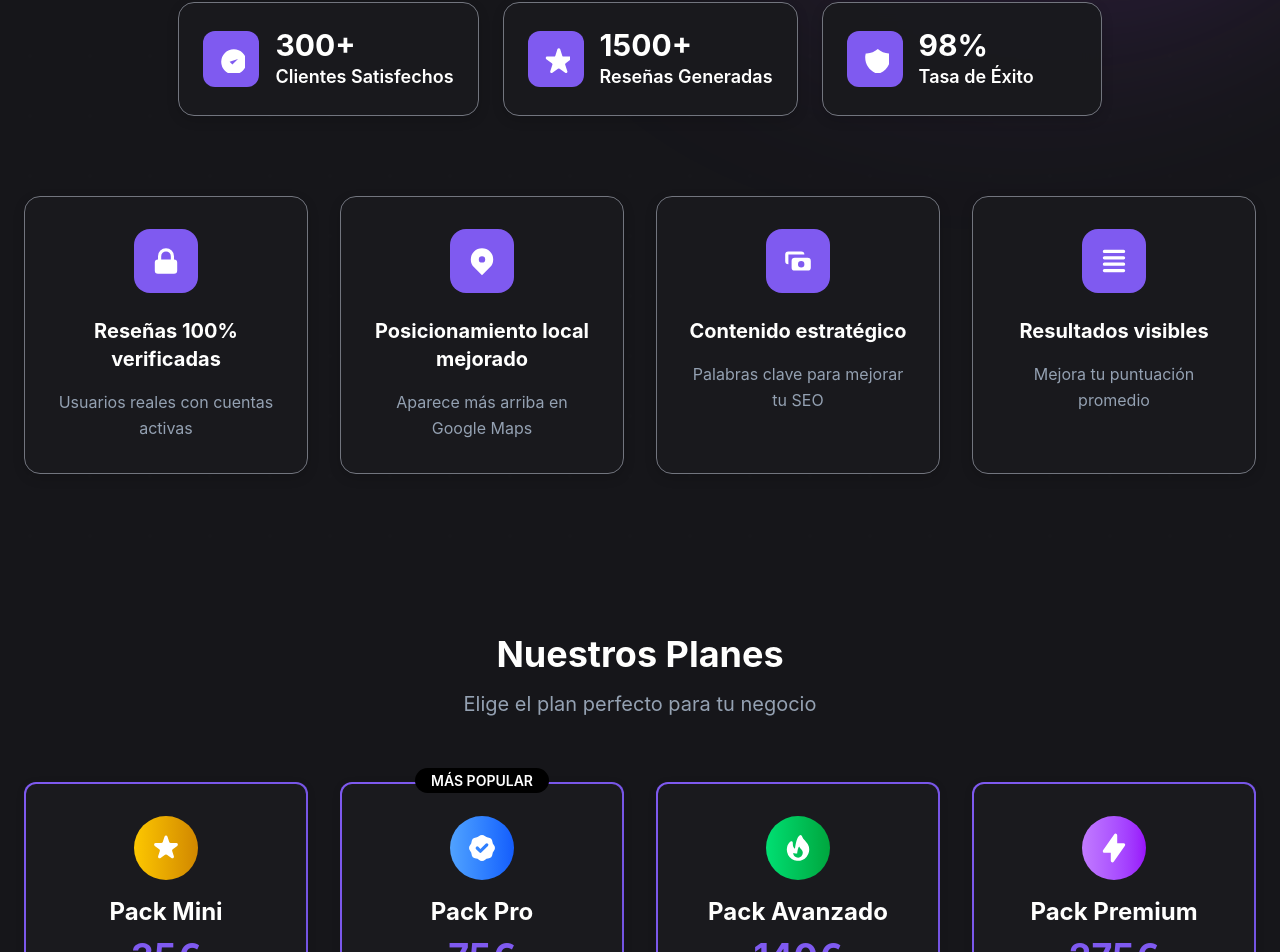
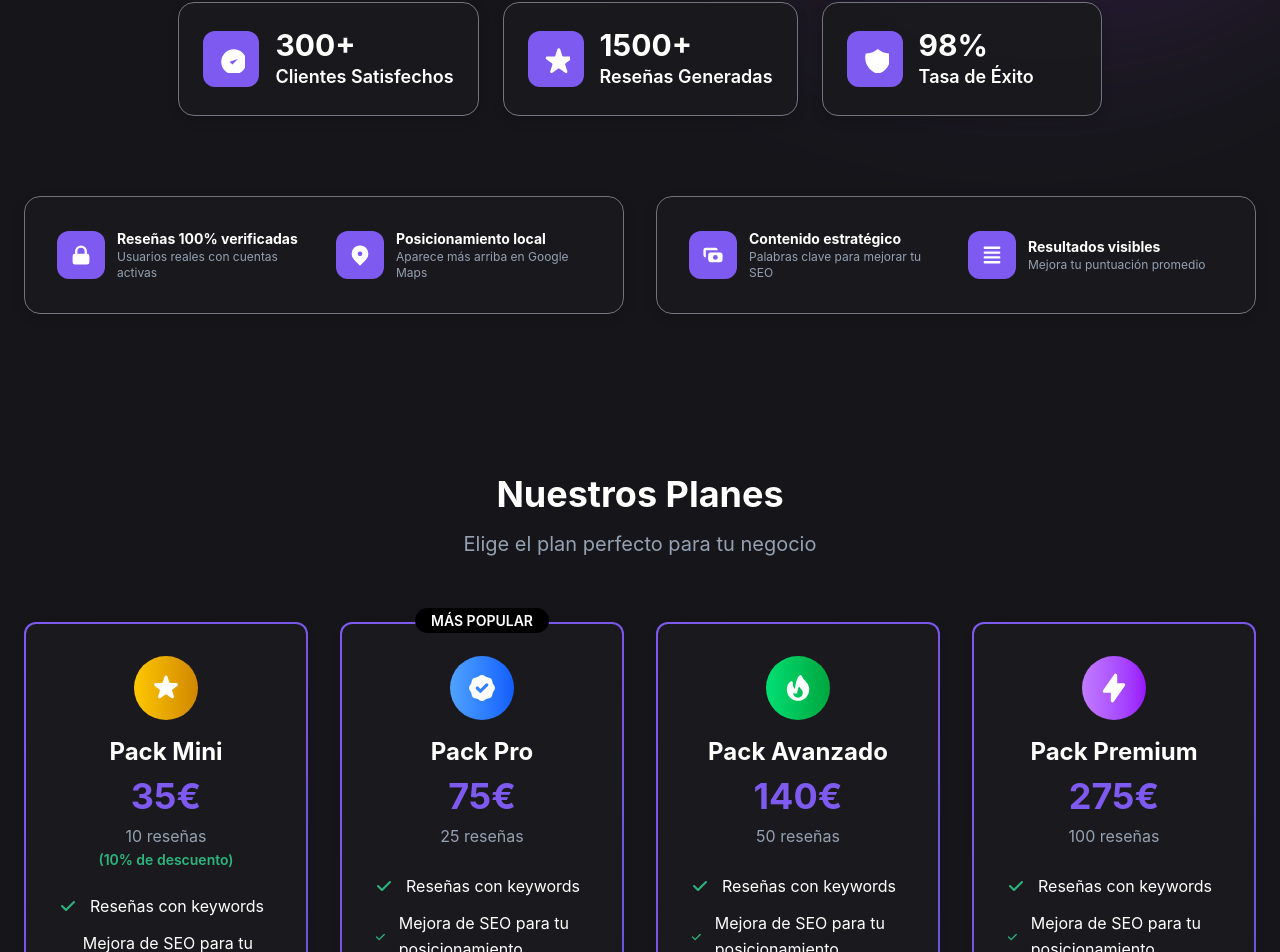
Before and after one commit to AXELRAYO990/ElRESENADOR, a React (Vite) app: page / in a window 1280 px wide. Shown: the part 2223-3175 px from the top of the page. Built offline with nearby package versions, Linux system fonts and the light colour scheme.

Commit message:
Fusionadas 4 cards de beneficios en 2 cards compactas para mejor UX móvil

```diff
--- a/src/App.tsx
+++ b/src/App.tsx
@@ -345,53 +345,61 @@ function App() {
             </div>
           </div>
 
-          <div className="grid md:grid-cols-2 lg:grid-cols-4 gap-8">
+          <div className="grid md:grid-cols-2 gap-8">
             <div className="glass-card p-8 rounded-2xl hover-elegant transform hover:-translate-y-2 transition-all duration-300">
-              <div className="w-16 h-16 highlight-bg rounded-2xl flex items-center justify-center mb-6 mx-auto">
-                <svg className="w-8 h-8 text-white" fill="currentColor" viewBox="0 0 20 20">
+              <div className="grid grid-cols-1 md:grid-cols-2 gap-6">
+                <div className="flex items-center space-x-3">
+                  <div className="w-12 h-12 highlight-bg rounded-xl flex items-center justify-center flex-shrink-0">
+                    <svg className="w-6 h-6 text-white" fill="currentColor" viewBox="0 0 20 20">
                       <path fillRule="evenodd" d="M5 9V7a5 5 0 0110 0v2a2 2 0 012 2v5a2 2 0 01-2 2H5a2 2 0 01-2-2v-5a2 2 0 012-2zm8-2v2H7V7a3 3 0 016 0z" clipRule="evenodd" />
                     </svg>
                   </div>
-              <h3 className="text-xl font-bold text-headline mb-4 text-center">Reseñas 100% verificadas</h3>
-              <p className="text-paragraph text-center leading-relaxed">
-                Usuarios reales con cuentas activas
-              </p>
+                  <div>
+                    <h4 className="text-sm font-bold text-headline">Reseñas 100% verificadas</h4>
+                    <p className="text-paragraph text-xs">Usuarios reales con cuentas activas</p>
+                  </div>
+                </div>
+
+                <div className="flex items-center space-x-3">
+                  <div className="w-12 h-12 highlight-bg rounded-xl flex items-center justify-center flex-shrink-0">
+                    <svg className="w-6 h-6 text-white" fill="currentColor" viewBox="0 0 20 20">
+                      <path fillRule="evenodd" d="M5.05 4.05a7 7 0 119.9 9.9L10 18.9l-4.95-4.95a7 7 0 010-9.9zM10 11a2 2 0 100-4 2 2 0 000 4z" clipRule="evenodd" />
+                    </svg>
+                  </div>
+                  <div>
+                    <h4 className="text-sm font-bold text-headline">Posicionamiento local</h4>
+                    <p className="text-paragraph text-xs">Aparece más arriba en Google Maps</p>
+                  </div>
+                </div>
+              </div>
             </div>
 
             <div className="glass-card p-8 rounded-2xl hover-elegant transform hover:-translate-y-2 transition-all duration-300">
-              <div className="w-16 h-16 highlight-bg rounded-2xl flex items-center justify-center mb-6 mx-auto">
-                <svg className="w-8 h-8 text-white" fill="currentColor" viewBox="0 0 20 20">
-                  <path fillRule="evenodd" d="M5.05 4.05a7 7 0 119.9 9.9L10 18.9l-4.95-4.95a7 7 0 010-9.9zM10 11a2 2 0 100-4 2 2 0 000 4z" clipRule="evenodd" />
-                </svg>
-              </div>
-              <h3 className="text-xl font-bold text-headline mb-4 text-center">Posicionamiento local mejorado</h3>
-              <p className="text-paragraph text-center leading-relaxed">
-                Aparece más arriba en Google Maps
-              </p>
-            </div>
-
-            <div className="glass-card p-8 rounded-2xl hover-elegant transform hover:-translate-y-2 transition-all duration-300">
-              <div className="w-16 h-16 highlight-bg rounded-2xl flex items-center justify-center mb-6 mx-auto">
-                <svg className="w-8 h-8 text-white" fill="currentColor" viewBox="0 0 20 20">
+              <div className="grid grid-cols-1 md:grid-cols-2 gap-6">
+                <div className="flex items-center space-x-3">
+                  <div className="w-12 h-12 highlight-bg rounded-xl flex items-center justify-center flex-shrink-0">
+                    <svg className="w-6 h-6 text-white" fill="currentColor" viewBox="0 0 20 20">
                       <path fillRule="evenodd" d="M4 4a2 2 0 00-2 2v4a2 2 0 002 2V6h10a2 2 0 00-2-2H4zm2 6a2 2 0 012-2h8a2 2 0 012 2v4a2 2 0 01-2 2H8a2 2 0 01-2-2v-4zm6 4a2 2 0 100-4 2 2 0 000 4z" clipRule="evenodd" />
                     </svg>
                   </div>
-              <h3 className="text-xl font-bold text-headline mb-4 text-center">Contenido estratégico</h3>
-              <p className="text-paragraph text-center leading-relaxed">
-                Palabras clave para mejorar tu SEO
-              </p>
+                  <div>
+                    <h4 className="text-sm font-bold text-headline">Contenido estratégico</h4>
+                    <p className="text-paragraph text-xs">Palabras clave para mejorar tu SEO</p>
+                  </div>
                 </div>
 
-            <div className="glass-card p-8 rounded-2xl hover-elegant transform hover:-translate-y-2 transition-all duration-300">
-              <div className="w-16 h-16 highlight-bg rounded-2xl flex items-center justify-center mb-6 mx-auto">
-                <svg className="w-8 h-8 text-white" fill="currentColor" viewBox="0 0 20 20">
+                <div className="flex items-center space-x-3">
+                  <div className="w-12 h-12 highlight-bg rounded-xl flex items-center justify-center flex-shrink-0">
+                    <svg className="w-6 h-6 text-white" fill="currentColor" viewBox="0 0 20 20">
                       <path fillRule="evenodd" d="M3 4a1 1 0 011-1h12a1 1 0 110 2H4a1 1 0 01-1-1zm0 4a1 1 0 011-1h12a1 1 0 110 2H4a1 1 0 01-1-1zm0 4a1 1 0 011-1h12a1 1 0 110 2H4a1 1 0 01-1-1zm0 4a1 1 0 011-1h12a1 1 0 110 2H4a1 1 0 01-1-1z" clipRule="evenodd" />
                     </svg>
                   </div>
-              <h3 className="text-xl font-bold text-headline mb-4 text-center">Resultados visibles</h3>
-              <p className="text-paragraph text-center leading-relaxed">
-                Mejora tu puntuación promedio
-              </p>
+                  <div>
+                    <h4 className="text-sm font-bold text-headline">Resultados visibles</h4>
+                    <p className="text-paragraph text-xs">Mejora tu puntuación promedio</p>
+                  </div>
+                </div>
+              </div>
             </div>
           </div>
 
```
Lines whose indentation alone changed are shown as unchanged.
